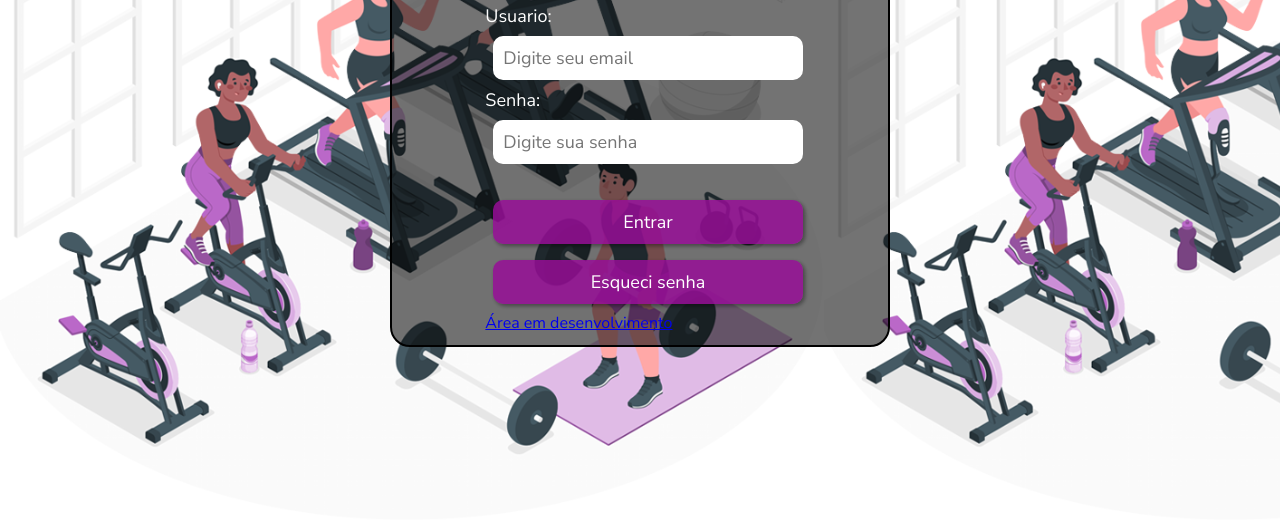
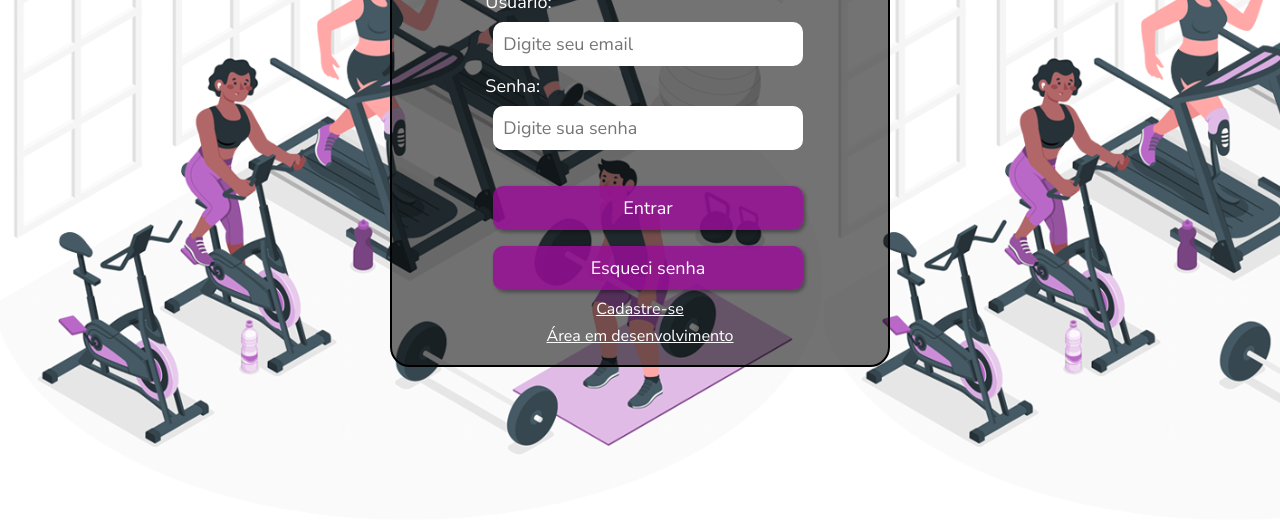
Before and after one commit to LaecioFillho/AleTraining, a plain HTML site: page codigo/Index/Login.html in a window 1280 px wide. Shown: the part 278-800 px from the top of the page. Drawn offline with Linux system fonts and the light colour scheme.

Commit message:
AleTraining V0.1.5
Adicionando os links de acesso

```diff
--- a/codigo/Index/Login.html
+++ b/codigo/Index/Login.html
@@ -28,8 +28,9 @@
                         <input type="submit" value="Entrar" id="btn-entrar" class="botao">
                         <input type="submit" value="Esqueci senha" id="btn-altsenha" class="botao">
                     </div>
-                    <a href="home.html">Área em desenvolvimento</a>
             </form>
+            <a style="color: white; margin-bottom: 5px;" href="register.html">Cadastre-se</a>
+            <a style="color: white;" href="home.html">Área em desenvolvimento</a>
         </section>
     </main>
     <footer>
--- a/codigo/Styles/LoginStyle.css
+++ b/codigo/Styles/LoginStyle.css
@@ -31,7 +31,7 @@ main{
 
 .container{
     width: 500px;
-    height: 450px;
+    height: 490px;
     background-color: rgba(0, 0, 0, 0.55);
     display: flex;
     flex-direction: column;
```
Also changed, not shown: codigo/Index/register.html (+2 -1 lines).
